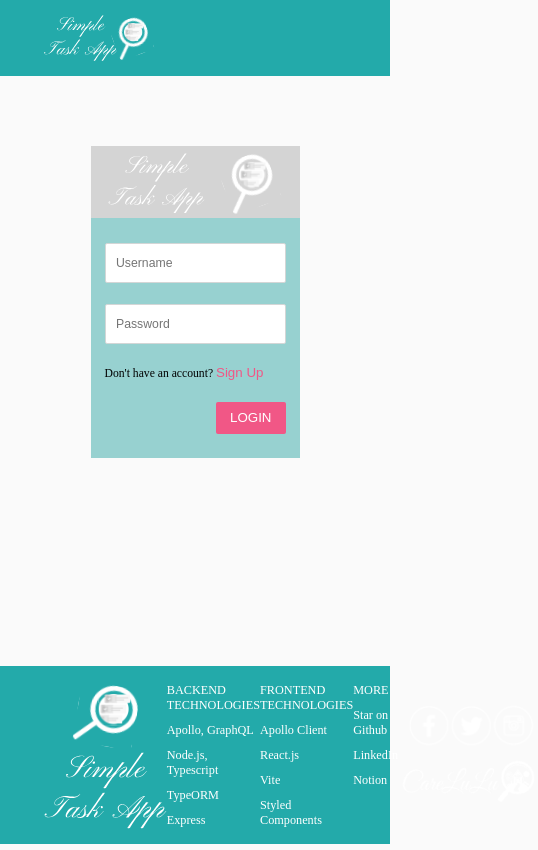
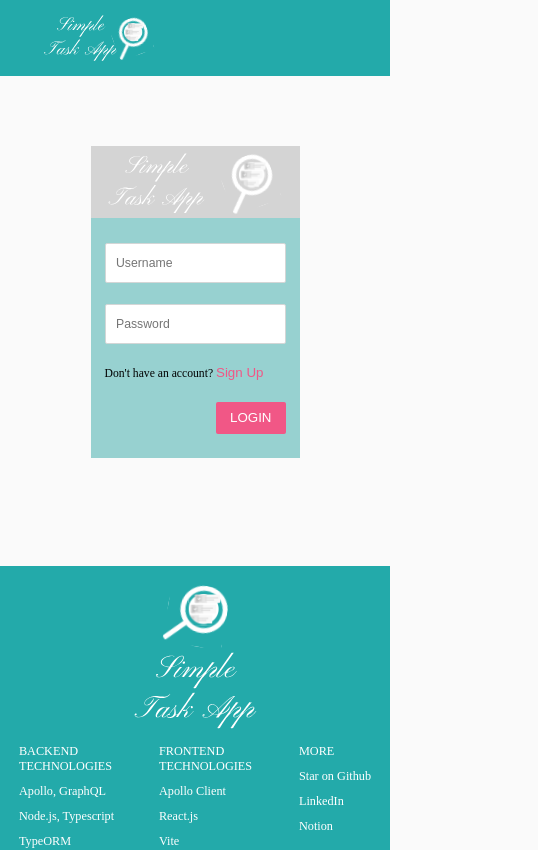
Before and after one commit to Dahan-Schuster/react-task-app, a React (Vite) app in the folder frontend/: page / in a window 390 px wide. Shown: the top 850 px of the page, 538 px wide, since content can reach past the window. Built offline with nearby package versions, Linux system fonts and the light colour scheme.

Commit message:
fix: Footer responsiviness

```diff
--- a/frontend/src/components/Footer/styles.ts
+++ b/frontend/src/components/Footer/styles.ts
@@ -6,13 +6,18 @@ export const Container = styled.footer`
 `;
 
 export const Content = styled.div`
-	max-width: 1120px;
+	max-width: var(--base-container-width);
 	margin: 0 auto;
 	padding: 1rem 3.125rem;
 
 	display: flex;
 	justify-content: space-between;
 	align-items: center;
+
+	@media (max-width: 425px) {
+		padding: 1rem;
+		flex-direction: column;
+	}
 
 	button {
 		background-color: var(--accent-color);
@@ -29,6 +34,11 @@ export const ColumnList = styled.div`
 	display: flex;
 	justify-content: space-between;
 	align-items: flex-start;
+
+
+	@media (max-width: 425px) {
+		margin: 1rem 0;
+	}
 
 	.column {
 		display: flex;
```
